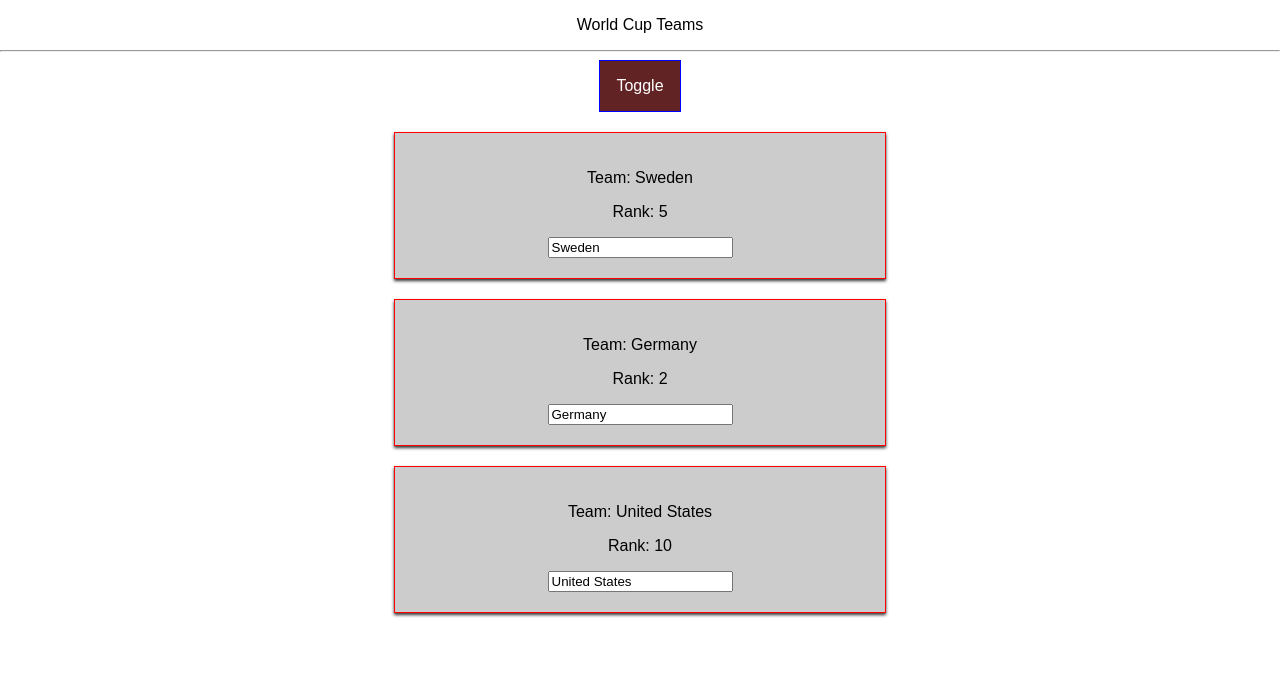
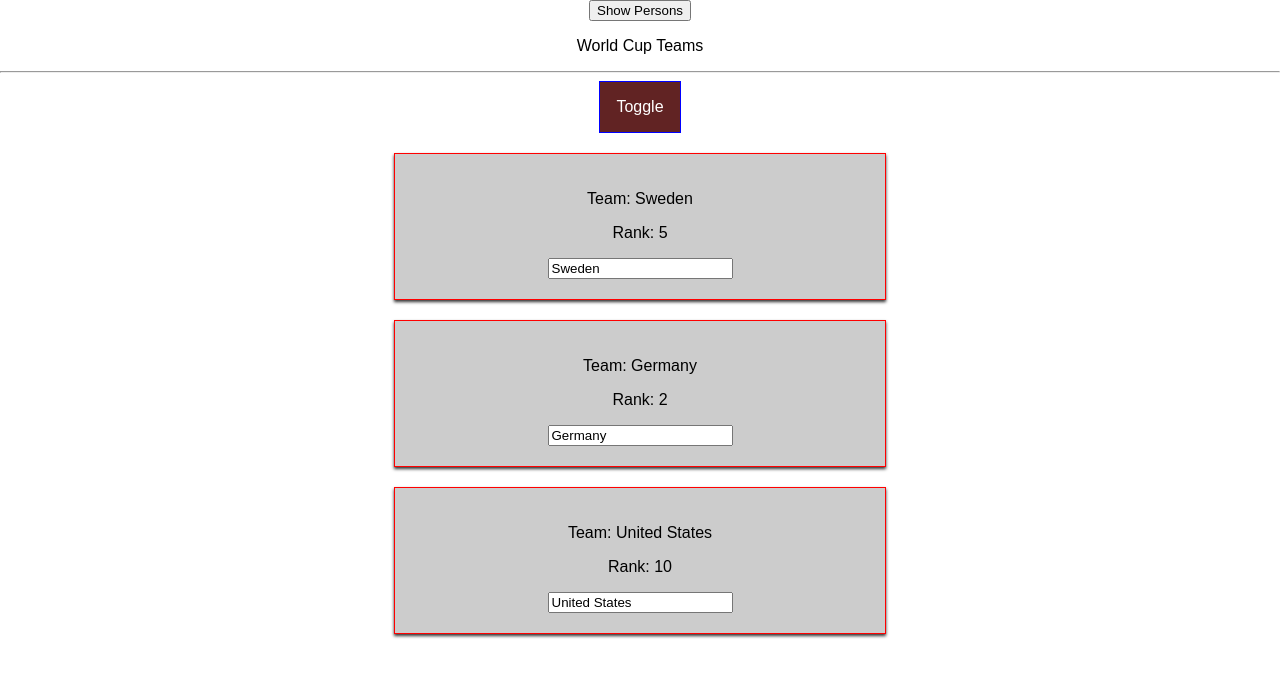
Before and after one commit to ccowperthwait/react-course-new, a React app in the folder assignment/: page / in a window 1280 px wide. Both pictures are taken after a click on the button "Toggle". Shown: the top 676 px of the page. Built offline with nearby package versions, Linux system fonts and the light colour scheme.

Commit message:
Added LifeCycle Hooks.

```diff
--- a/assignment/src/components/Teams/Team/Team.js
+++ b/assignment/src/components/Teams/Team/Team.js
@@ -1,26 +1,31 @@
-import React from 'react';
+import React, {Component} from 'react';
 import classes from './Team.css';
-// import Radium from 'radium';
 
-const Team = (props) => {
-    // const style = {
-    //     '@media (min-width: 500px)': {
-    //         width: '450px'
-    //     }
-    // };
-    return (
-        <div className={classes.Team}
-        //  style={style}
-         >
-            <p onClick={props.clicked}>Team: {props.name}</p>
-            <p>Rank: {props.rank}</p>
-            <input type="text" onChange={props.changed} value={props.name} />
+class Team extends Component {
+
+    constructor (props) {
+        super(props);
+        console.log('[Team.js] Inside constructor.', props);
+      }
+
+      componentWillMount(){
+        console.log('[Team.js] Inside componentWillMount.');
+      }
+
+      componentDidMount(){
+        console.log('[Team.js] Inside componentDidMount.');
+      }
+
+    render(){
+        console.log('[Team.js] Inside render.');
+        return (
+            <div className={classes.Team}>
+            <p onClick={this.props.clicked}>Team: {this.props.name}</p>
+            <p>Rank: {this.props.rank}</p>
+            <input type="text" onChange={this.props.changed} value={this.props.name} />
         </div>
-    )
+        )
+    }
 }
 
-export default
-// Radium(
-    Team
-// )
-;
+export default Team;
--- a/assignment/src/components/Teams/Teams.js
+++ b/assignment/src/components/Teams/Teams.js
@@ -1,16 +1,58 @@
-import React from 'react';
+import React, {PureComponent} from 'react';
 import Team from './Team/Team';
 
-const teams = (props) =>  props.teams.map((team,index) => {
-        return (
-          <Team
-            clicked={() => props.clicked(index)}
-            name={team.name}
-            rank={team.rank}
-            key={team.id}
-            changed={(event) => props.changed(event, team.id)}
-          />
-      )
-      });
+class Teams extends PureComponent {
 
-export default teams;
+  constructor (props) {
+    super(props);
+    console.log('[Teams.js] Inside constructor.', props);
+  }
+
+  componentWillMount(){
+    console.log('[Teams.js] Inside componentWillMount.');
+  }
+
+  componentDidMount(){
+    console.log('[Teams.js] Inside componentDidMount.');
+  }
+
+  componentWillReceiveProps(nextProps){
+    console.log('[Teams.js] UPDATE Inside componentWillReceiveProps.',nextProps);
+  }
+
+  // shouldComponentUpdate(nextProps,nextState){
+  //   console.log('[Teams.js] UPDATE Inside shouldComponentUpdate.',nextProps,nextState);
+  //   return (
+  //     nextProps.Teams !== this.props.Teams ||
+  //     nextProps.changed !== this.props.changed ||
+  //     nextProps.clicked !== this.props.clicked
+  //   )
+  // }
+
+  componentWillUpdate(nextProps,nextState){
+    console.log('[Teams.js] UPDATE Inside componentWillUpdate.',nextProps,nextState);
+  }
+
+  render() {
+    console.log('[Teams.js] Inside render.');
+    return (
+    this.props.Teams.map((tempTeam,index) => {
+      return (
+        <Team
+          clicked={() => this.props.clicked(index)}
+          name={tempTeam.name}
+          rank={tempTeam.rank}
+          key={tempTeam.id}
+          changed={(event) => this.props.changed(event, tempTeam.id)}
+        />
+    )
+    })
+  );
+  }
+
+  componentDidUpdate(){
+    console.log('[Teams.js] UPDATE Inside componentDidUpdate.');
+  }
+}
+
+export default Teams;
--- a/assignment/src/containers/App.js
+++ b/assignment/src/containers/App.js
@@ -1,24 +1,47 @@
-import React, { Component } from 'react';
+import React, { PureComponent } from 'react';
 import classes from './App.css';
 import Teams from '../components/Teams/Teams';
 import Cockpit from '../components/Cockpit/Cockpit';
 
-class App extends Component {
+class App extends PureComponent {
+  constructor (props) {
+    super(props);
+    console.log('[App.js] Inside constructor.', props);
+    this.state = {
+      Teams: [
+        {id: 'asdf', name: "Sweden",rank: 5},
+        {id: 'sdfg', name: "Germany",rank: 2},
+        {id: 'dghh', name: "United States",rank: 10}
+      ],
+      isListVisible: false
+    }
+  }
 
-  state = {
-    Teams: [
-      {id: 'asdf', name: "Sweden",rank: 5},
-      {id: 'sdfg', name: "Germany",rank: 2},
-      {id: 'dghh', name: "United States",rank: 10}
-    ],
-    isListVisible: false
+  componentWillMount(){
+    console.log('[App.js] Inside componentWillMount.');
+  }
+
+  componentDidMount(){
+    console.log('[App.js] Inside componentDidMount.');
+  }
+
+  // shouldComponentUpdate(nextProps,nextState){
+  //   console.log('[App.js] UPDATE Inside shouldComponentUpdate.',nextProps,this.props,nextState);
+  //   return (
+  //     nextState.Teams !== this.state.Teams ||
+  //     nextState.isListVisible !== this.state.isListVisible
+  //   )
+  // }
+
+  componentWillUpdate(nextProps,nextState){
+    console.log('[App.js] UPDATE Inside componentWillUpdate.',nextProps,nextState);
   }
 
   deleteTeamHandler = (index) => {
-    const teams = [...this.state.Teams];
-    teams.splice(index, 1);
+    const tempTeams = [...this.state.Teams];
+    tempTeams.splice(index, 1);
     this.setState({
-      Teams: teams
+      Teams: tempTeams
     });
   }
 
@@ -26,35 +49,36 @@ class App extends Component {
     const teamIndex = this.state.Teams.findIndex(t => {
       return t.id === id;
     })
-    const team = {
+    const tempTeam = {
       ...this.state.Teams[teamIndex]
     };
 
-    team.name = event.target.value;
+    tempTeam.name = event.target.value;
 
-    const teams = [...this.state.Teams]
-    teams[teamIndex] = team;
+    const tempTeams = [...this.state.Teams]
+    tempTeams[teamIndex] = tempTeam;
 
     this.setState({
-      Teams: teams
+      Teams: tempTeams
     })
   }
 
   doShowHideList = () => {
-    const temp = this.state.isListVisible;
+    const tempTeams = this.state.isListVisible;
     this.setState({
-      isListVisible: !temp
+      isListVisible: !tempTeams
     });
   }
 
   render() {
+    console.log('[App.js] Inside render.');
 
-    let teams = null;
+    let tempTeams = null;
 
     if(this.state.isListVisible){
-      teams = (
+      tempTeams = (
           <Teams
-            teams={this.state.Teams}
+            Teams={this.state.Teams}
             clicked={this.deleteTeamHandler}
             changed={this.nameChangeHandler}
           />
@@ -63,16 +87,22 @@ class App extends Component {
 
     return (
         <div className={classes.App}>
+        <button onClick={() => {this.setState({isListVisible: true})}}>Show Persons</button>
           <Cockpit
             appTitle={this.props.title}
             isListVisible={this.state.isListVisible}
             Teams={this.state.Teams}
             clicked={this.doShowHideList}
           />
-          {teams}
+          {tempTeams}
         </div>
     );
   }
+
+    componentDidUpdate(){
+    console.log('[App.js] UPDATE Inside componentDidUpdate.');
+  }
+
 }
 
 export default App;
```
